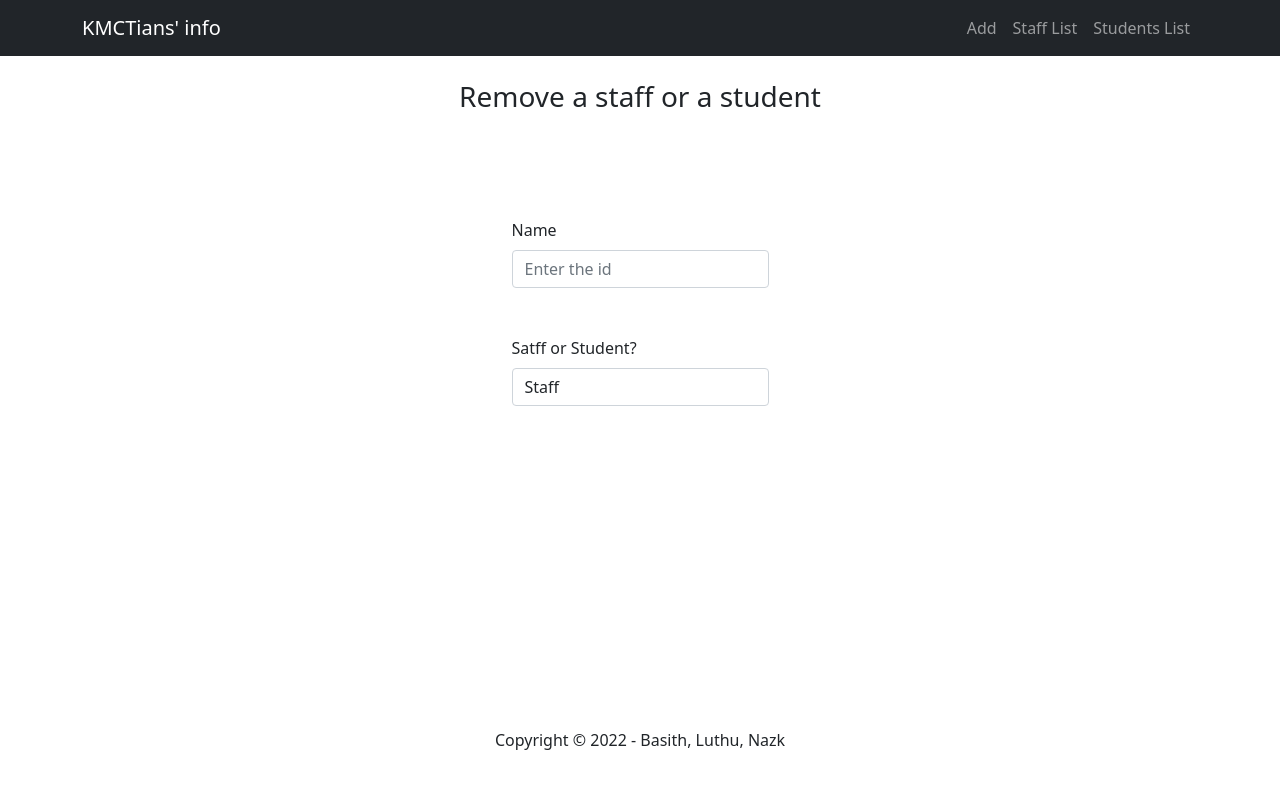
After one commit to Basith-P/KMCTinfo, a PHP site: page /delete.php in a window 1280 px wide. The commit adds this page. Run offline with PHP 8.4, Linux system fonts and the light colour scheme; data that the repository does not hold is empty.

Commit message:
'Updates'

```diff
--- /dev/null
+++ b/delete.php
@@ -0,0 +1,16 @@
+<?php include 'inc/header.php'; ?>
+
+<h3>Remove a staff or a student</h3>
+<form action="#" class="mt-5">
+    <label for="id" class="form-label mt-5">Name</label>
+    <input type="text" class="form-control <?php echo $nameErr ? 'is-invalid' : null ?>" id="id" name="id" placeholder="Enter the id">
+    <div class="invalid-feedback"><?php echo $nameErr ?></div>
+    <label for="type" class="form-label mt-5">Satff or Student?</label>
+    <select name="type" id="type" class="form-control">
+        <option value="Staff" default>Staff</option>
+        <option value="Student">Student</option>
+    </select>
+</form>
+
+
+<?php include 'inc/footer.php'; ?>
--- a/inc/header.php
+++ b/inc/header.php
@@ -8,7 +8,7 @@
   <meta http-equiv="X-UA-Compatible" content="IE=edge">
   <meta name="viewport" content="width=device-width, initial-scale=1.0">
   <link href="https://cdn.jsdelivr.net/npm/bootstrap@5.0.2/dist/css/bootstrap.min.css" rel="stylesheet" integrity="sha384-EVSTQN3/azprG1Anm3QDgpJLIm9Nao0Yz1ztcQTwFspd3yD65VohhpuuCOmLASjC" crossorigin="anonymous">
-  <link rel="stylesheet" href="style.css">
+  <link rel="stylesheet" href="styles.css">
   <title>KMCTians' info</title>
 </head>
 
@@ -24,11 +24,14 @@
           <li class="nav-item">
             <a class="nav-link" href="index.php">Add</a>
           </li>
+          <!-- <li class="nav-item">
+            <a class="nav-link" href="delete.php">Delete</a>
+          </li> -->
           <li class="nav-item">
-            <a class="nav-link" href="staff.php">Staff</a>
+            <a class="nav-link" href="staff.php">Staff List</a>
           </li>
           <li class="nav-item">
-            <a class="nav-link" href="students.php">Students</a>
+            <a class="nav-link" href="students.php">Students List</a>
           </li>
         </ul>
       </div>
--- a/staff.php
+++ b/staff.php
@@ -14,8 +14,8 @@ $staff = mysqli_fetch_all($result, MYSQLI_ASSOC);
     <p class="lead text-center">No staff</p>
 <?php endif ?>
 
-<table class="table table-striped mt-3">
-    <thead>
+<table class="table table-bordered mt-3">
+    <thead class="table-secondary">
         <tr>
             <th scope="col">ID</th>
             <th scope="col">Name</th>
--- a/students.php
+++ b/students.php
@@ -14,8 +14,9 @@ $students = mysqli_fetch_all($result, MYSQLI_ASSOC);
   <p class="lead text-center">No students</p>
 <?php endif ?>
 
-<table class="table table-striped mt-3">
-  <thead>
+
+<table class="table table-bordered mt-3">
+  <thead class="table-secondary">
     <tr>
       <th scope="col">ID</th>
       <th scope="col">Name</th>
--- a/style.css
+++ /dev/null
@@ -1,3 +0,0 @@
-nav {
-    background-color: darkblue;
-}
--- /dev/null
+++ b/styles.css
@@ -0,0 +1,3 @@
+main {
+    min-height: 75vh;
+}
```
Also changed, not shown: index.php (+11 -13 lines).
